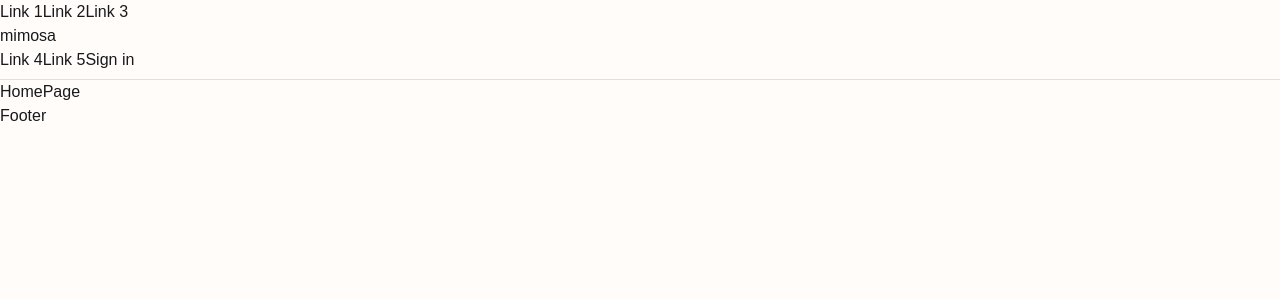
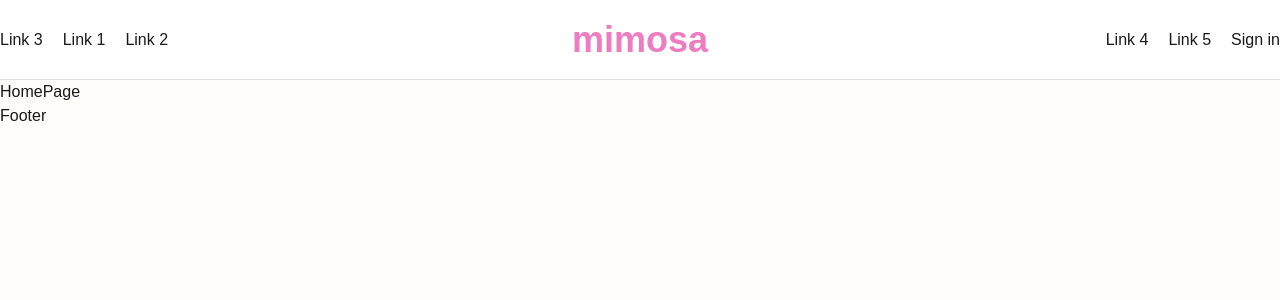
Before and after one commit to kajal-rekha/mimosa, a Next.js app: page / in a window 1280 px wide. Shown: the top 300 px of the page. Built offline with nearby package versions, Linux system fonts and the light colour scheme; a web font is replaced by a local one.

Commit message:
navbar added

```diff
--- a/app/globals.css
+++ b/app/globals.css
@@ -6,3 +6,19 @@
 .wrapper {
   @apply container mx-auto px-5 md:px-0;
 }
+
+.eq {
+  transition: 300ms cubic-bezier(0.25, 1, 0.5, 1);
+}
+
+/* LINK STYLE */
+.link-item {
+  @apply relative;
+}
+.link-item::after {
+  @apply content-[""] absolute bottom-0 left-1/2 w-0 h-px bg-dark -translate-x-1/2 eq;
+}
+
+.link-item:hover::after {
+  @apply w-full;
+}
--- a/components/shared/Navbar.tsx
+++ b/components/shared/Navbar.tsx
@@ -2,32 +2,52 @@ import Link from "next/link";
 
 const Navbar = () => {
   return (
-    <header className="h-20 border-b border-grey bg-light flex">
-      <div>
+    <header className="h-20 border-b border-grey bg-white flex items-center">
+      <div className="wrapper grid grid-cols-3 gap-20 items-center">
         {/* NAV LEFT */}
         <nav>
-          <ul>
+          <ul className="flex gap-5">
             <li>
-              <Link href="/">Link 1</Link>
-              <Link href="/">Link 2</Link>
-              <Link href="/">Link 3</Link>
+              <Link href="/" className="link-item">
+                Link 3
+              </Link>
+            </li>
+            <li>
+              <Link href="/" className="link-item">
+                Link 1
+              </Link>
+            </li>
+            <li>
+              <Link href="/" className="link-item">
+                Link 2
+              </Link>
             </li>
           </ul>
         </nav>
         {/* NAV MID */}
         <nav>
-          <ul>
+          <ul className="flex justify-center">
             <li>
-              <Link href="/">mimosa</Link>
+              <Link href="/" className="lowercase text-4xl font-bold text-pink">
+                mimosa
+              </Link>
             </li>
           </ul>
         </nav>
         {/* NAV RIGHT */}
         <nav>
-          <ul>
+          <ul className="flex gap-5 justify-end">
             <li>
-              <Link href="/">Link 4</Link>
-              <Link href="/">Link 5</Link>
+              <Link href="/" className="link-item">
+                Link 4
+              </Link>
+            </li>
+            <li>
+              <Link href="/" className="link-item">
+                Link 5
+              </Link>
+            </li>
+            <li>
               <Link href="/user/sign-in">Sign in</Link>
             </li>
           </ul>
```
